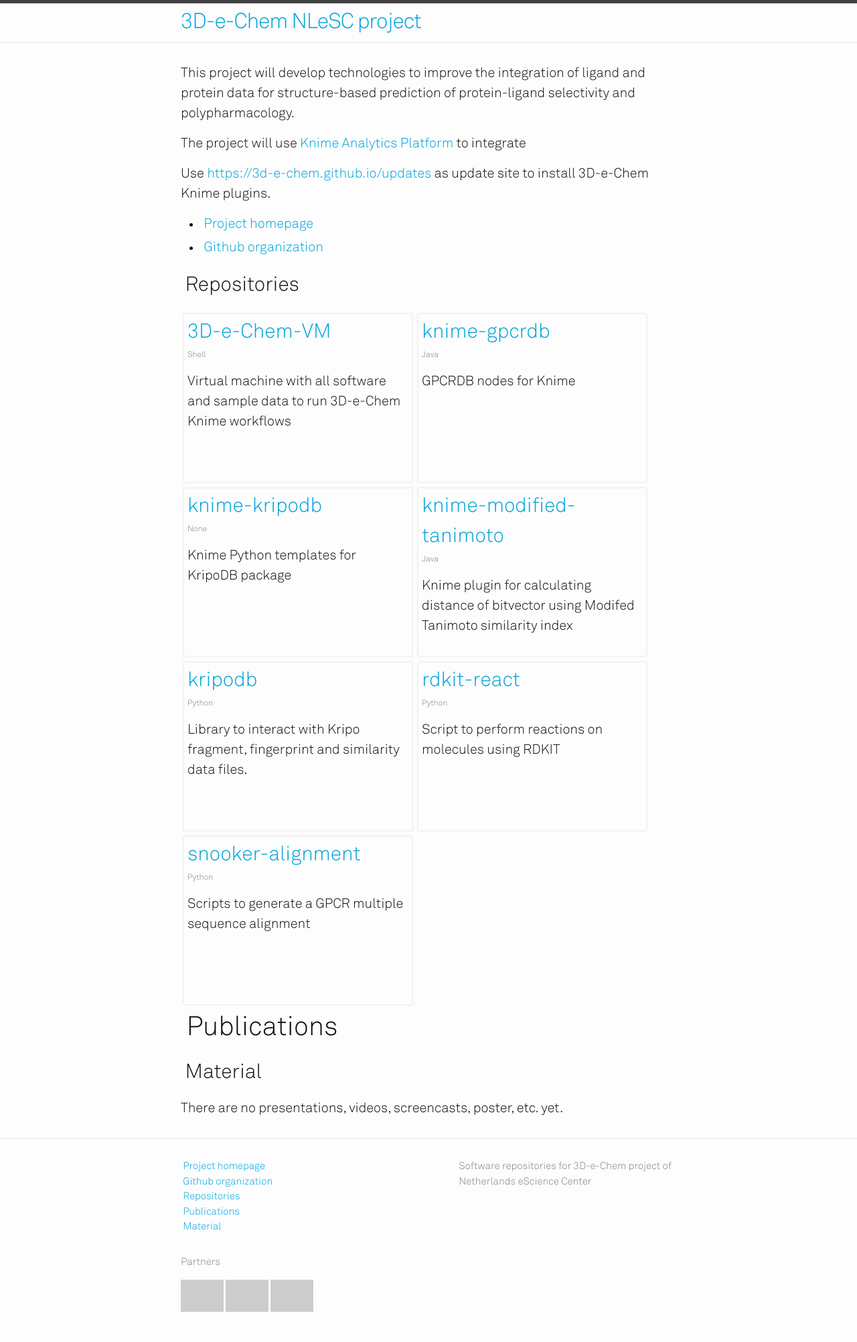
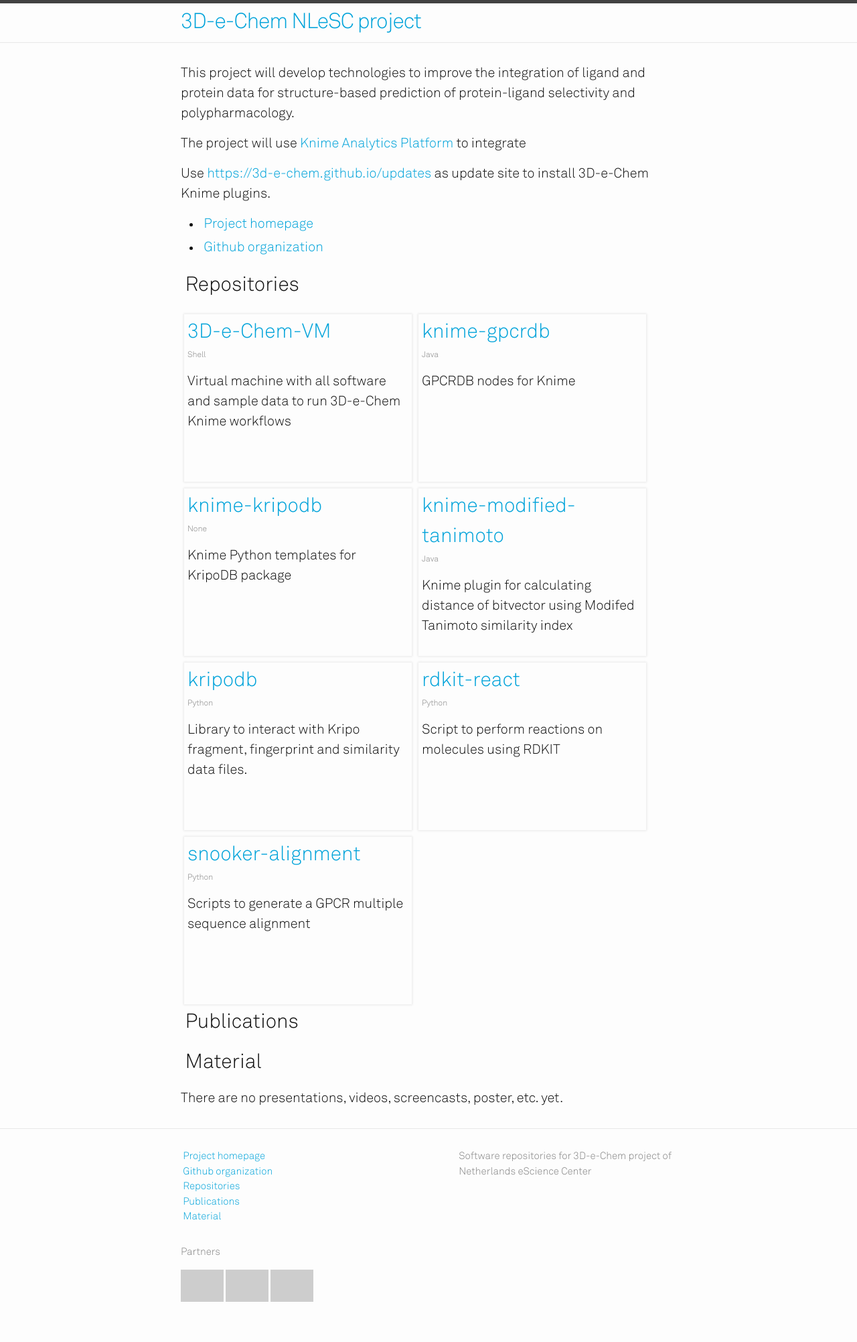
Before and after one commit to 3D-e-Chem/3D-e-Chem.github.io, a Jekyll site: the page built from index.html, in a window 1280 px wide. Shown: the whole page at 67% size. Built offline with Jekyll 4.4.1, drawn with Linux system fonts in a browser that asks for light colours; a style sheet for code colours, icons or effects is not loaded; grey boxes are pictures that could not be loaded.

Commit message:
Use smaller header for publications.

```diff
--- a/_includes/publications.html
+++ b/_includes/publications.html
@@ -1,5 +1,5 @@
 <!-- This files has been generated by `python utils/generate.py publications` on 2016-03-04 07:59:32.654238 -->
-<h1><a name="publications"></a><span class="mega-octicon octicon-book"></span>&nbsp;Publications</h1>
+<h2><a name="publications"></a><span class="mega-octicon octicon-book"></span>&nbsp;Publications</h2>
 <ul>
 
 </ul>
--- a/utils/generate.py
+++ b/utils/generate.py
@@ -131,7 +131,7 @@
     dois = yaml.load(dois_fn)
 
     header = '''<!-- This files has been generated by `python utils/generate.py publications` on {now} -->
-<h1><a name="publications"></a><span class="mega-octicon octicon-book"></span>&nbsp;Publications</h1>
+<h2><a name="publications"></a><span class="mega-octicon octicon-book"></span>&nbsp;Publications</h2>
 <ul>
     '''.format(now=datetime.now())
 
```
